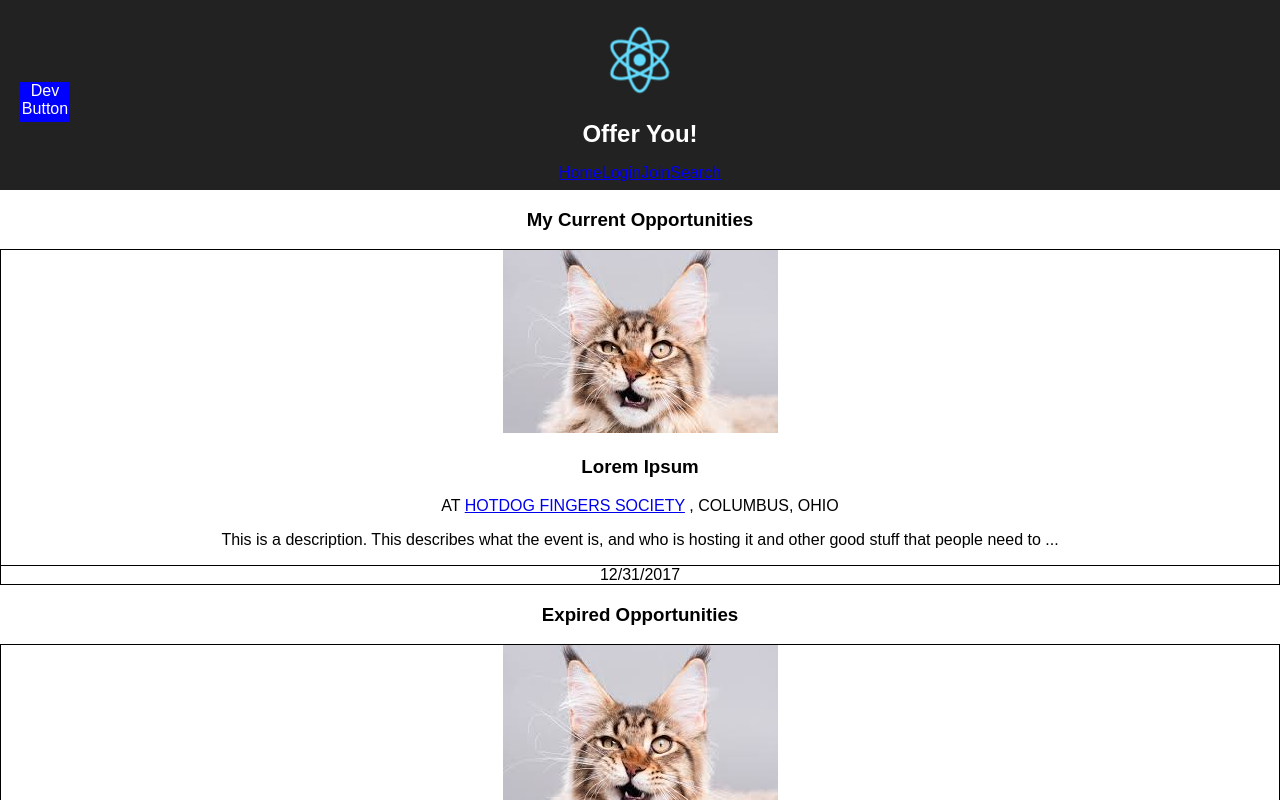
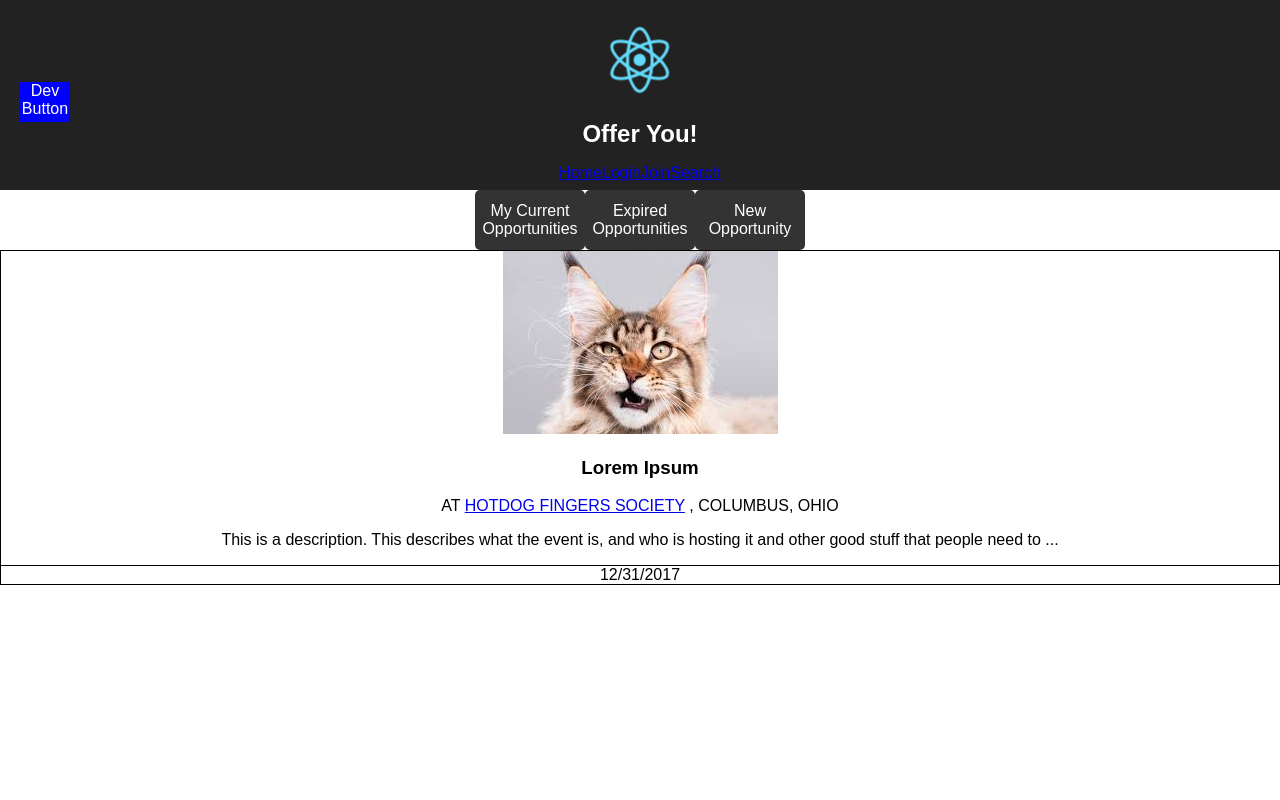
Before and after one commit to chingu-voyage3/bears-12, a React (Create React App) app in the folder client/: page /MyOpportunities in a window 1280 px wide. Shown: the top 800 px of the page. Built offline with nearby package versions, Linux system fonts and the light colour scheme.

Commit message:
Cleaned up the Announcement and Opportunities container structures

```diff
--- a/client/src/App.css
+++ b/client/src/App.css
@@ -31,3 +31,7 @@ nav {
   from { transform: rotate(0deg); }
   to { transform: rotate(360deg); }
 }
+
+.hidden {
+    display: none;
+}
--- a/client/src/container/AnnouncementContainer.js
+++ b/client/src/container/AnnouncementContainer.js
@@ -1,18 +1,67 @@
 import React, { Component } from 'react';
-import ViewAnnouncementsContainer from './ViewAnnouncementsContainer'
-import ComposeAnnouncementsContainer from './ComposeAnnouncementsContainer'
+import ViewAnnouncementsContainer from './ViewAnnouncementsContainer';
+import ComposeAnnouncementsContainer from './ComposeAnnouncementsContainer';
+import '../App.css';
 
 /**
  * MessageContainer
  */
 export class AnnouncementContainer extends Component { // eslint-disable-line react/prefer-stateless-function
+  constructor () {
+      super();
+      this.state = {
+          viewIsVisible: true,
+          composeIsVisible: false
+      }
+  }
+  switchToView () {
+      this.setState({
+          viewIsVisible: true,
+          composeIsVisible: false
+      })
+  }
+  switchToCompose () {
+      this.setState({
+          viewIsVisible: false,
+          composeIsVisible: true
+      })
+  }
+
+
   render() {
+    const buttonStyle = {
+        width: '100px',
+        height: '50px',
+        cursor: 'pointer',
+        borderStyle: 'solid',
+        borderWidth: '5px',
+        borderRadius: '5px',
+        borderColor: '#333',
+        backgroundColor: '#333',
+        fontSize: 'medium',
+        color: 'white',
+        display: 'flex',
+        justifyContent: 'center',
+        alignItems: 'center'
+    }
+
+    const buttonContainerStyle = {
+        margin: 'auto',
+        display: 'flex',
+        flexDirection: 'row',
+        justifyContent: 'center'
+    }
+
     return (
       <div>
-        <h3>Previous Announcements</h3>
-        <ViewAnnouncementsContainer/>
-        <h3>Compose New Announcement</h3>
-        <ComposeAnnouncementsContainer/>
+        <div style={buttonContainerStyle}>
+          <div style={buttonStyle} onClick={() => this.switchToView()}>Previous Announcements</div>
+          <div style={buttonStyle} onClick={() => this.switchToCompose()}>Compose New Announcement</div>
+        </div>
+        <div>
+          {this.state.viewIsVisible && <ViewAnnouncementsContainer/>}
+          {this.state.composeIsVisible && <ComposeAnnouncementsContainer/>}
+        </div>
       </div>
     );
   }
--- a/client/src/container/ComposeAnnouncementsContainer.js
+++ b/client/src/container/ComposeAnnouncementsContainer.js
@@ -6,7 +6,7 @@ import React, { Component } from 'react';
 export class ComposeAnnouncementsContainer extends Component { // eslint-disable-line react/prefer-stateless-function
   render() {
     return (
-      <div>Announcement Container goes here</div>
+      <div>Compose Announcement Container goes here</div>
     );
   }
 }
--- /dev/null
+++ b/client/src/container/ComposeOpportunitiesContainer.js
@@ -0,0 +1,15 @@
+import React, { Component } from 'react';
+
+/**
+ * ComposeMessagesContainer
+ */
+export class ComposeOpportunitiesContainer extends Component { // eslint-disable-line react/prefer-stateless-function
+  render() {
+    return (
+      <div>Compose Opportunities Container goes here</div>
+    );
+  }
+}
+
+
+export default ComposeOpportunitiesContainer;
--- a/client/src/container/MyOpportunitiesContainer.js
+++ b/client/src/container/MyOpportunitiesContainer.js
@@ -1,19 +1,78 @@
 import React, { Component } from 'react';
 import OpportunitiesContainer from '../container/OpportunitiesContainer';
+import ComposeOpportunitiesContainer from "../container/ComposeOpportunitiesContainer";
 
 
 /**
  * MessageContainer
  */
 export class MyOpportunitiesContainer extends Component { // eslint-disable-line react/prefer-stateless-function
+  constructor () {
+      super ()
+      this.state = {
+          myOpportunitiesIsVisible: true,
+          expiredOpportunitiesIsVisible: false,
+          composeOpportunitiesIsVisible: false
+      }
+  }
+  setMyOppsVis () {
+      this.setState({
+          myOpportunitiesIsVisible: true,
+          expiredOpportunitiesIsVisible: false,
+          composeOpportunitiesIsVisible: false
+      })
+  }
+  setExpOppsVis () {
+      this.setState({
+          myOpportunitiesIsVisible: false,
+          expiredOpportunitiesIsVisible: true,
+          composeOpportunitiesIsVisible: false
+      })
+  }
+  setCompOppsVis () {
+      this.setState({
+          myOpportunitiesIsVisible: false,
+          expiredOpportunitiesIsVisible: false,
+          composeOpportunitiesIsVisible: true
+      })
+  }
+
   render() {
+    const buttonStyle = {
+        width: '100px',
+        height: '50px',
+        borderStyle: 'solid',
+        borderWidth: '5px',
+        borderColor: '#333',
+        borderRadius: '5px',
+        cursor: 'pointer',
+        backgroundColor: '#333',
+        color: 'white',
+        display: 'flex',
+        justifyContent: 'center',
+        alignItems: 'center'
+    }
+
+    const buttonContainerStyle = {
+        margin: 'auto',
+        display:'flex',
+        flexDirection: 'row',
+        justifyContent: 'center',
+        alignItems: 'center'
+    }
+
     return (
       <div>
-        <h3>My Current Opportunities</h3>
-        <OpportunitiesContainer/>
-        <h3>Expired Opportunities</h3>
-        <OpportunitiesContainer/>
-        <h3>New Opportunity</h3>
+        <div style={buttonContainerStyle}>
+          <div style={buttonStyle} onClick={() => this.setMyOppsVis()}>My Current Opportunities</div>
+          <div style={buttonStyle} onClick={() => this.setExpOppsVis()}>Expired Opportunities</div>
+          <div style={buttonStyle} onClick={() => this.setCompOppsVis()}>New Opportunity</div>
+        </div>
+        <div>
+          {this.state.myOpportunitiesIsVisible && <OpportunitiesContainer/>}
+          {this.state.expiredOpportunitiesIsVisible && <OpportunitiesContainer/>}
+          {this.state.composeOpportunitiesIsVisible && <ComposeOpportunitiesContainer/>}
+        </div>
       </div>
     );
   }
--- a/client/src/container/ViewAnnouncementsContainer.js
+++ b/client/src/container/ViewAnnouncementsContainer.js
@@ -1,5 +1,5 @@
 import React, { Component } from 'react';
-import AnnouncementCard from '../components/AnnouncementCard'
+import AnnouncementCard from '../components/AnnouncementCard';
 
 /**
  * ReadMessagesContainer
```
